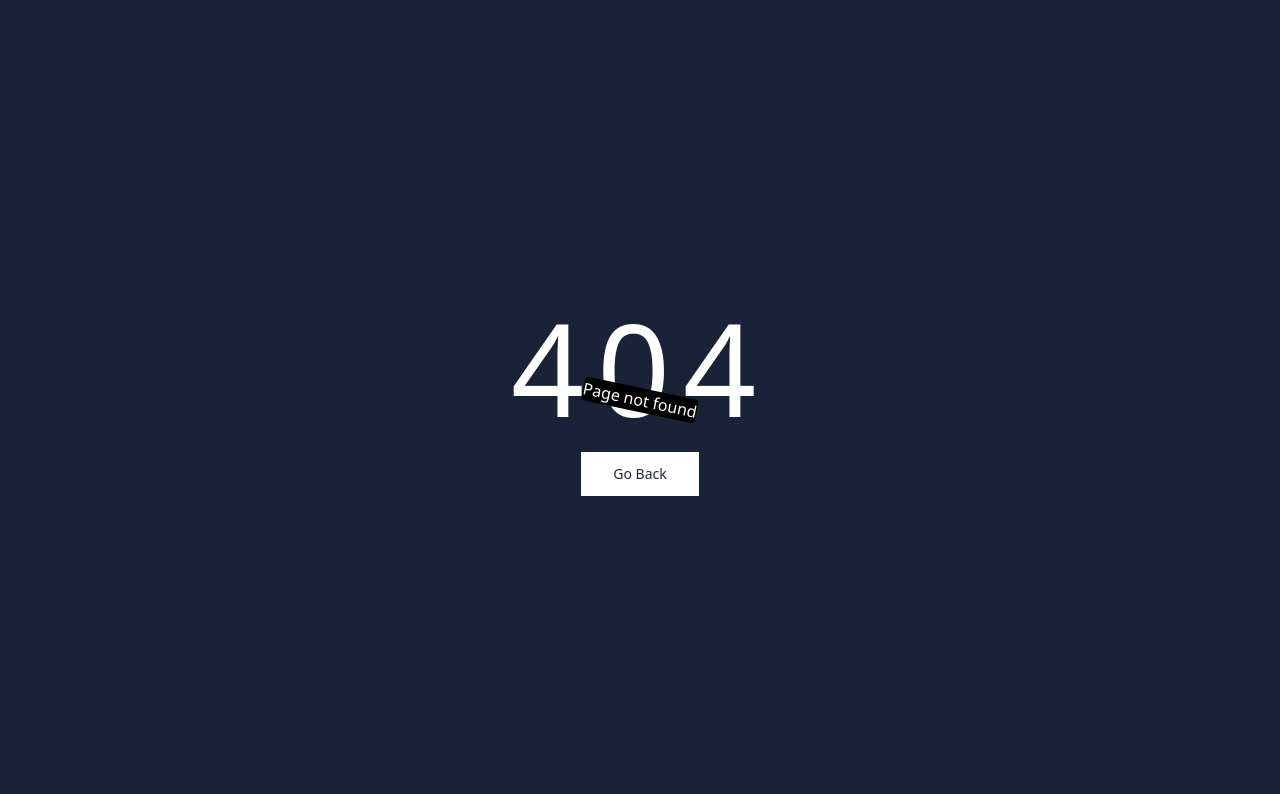
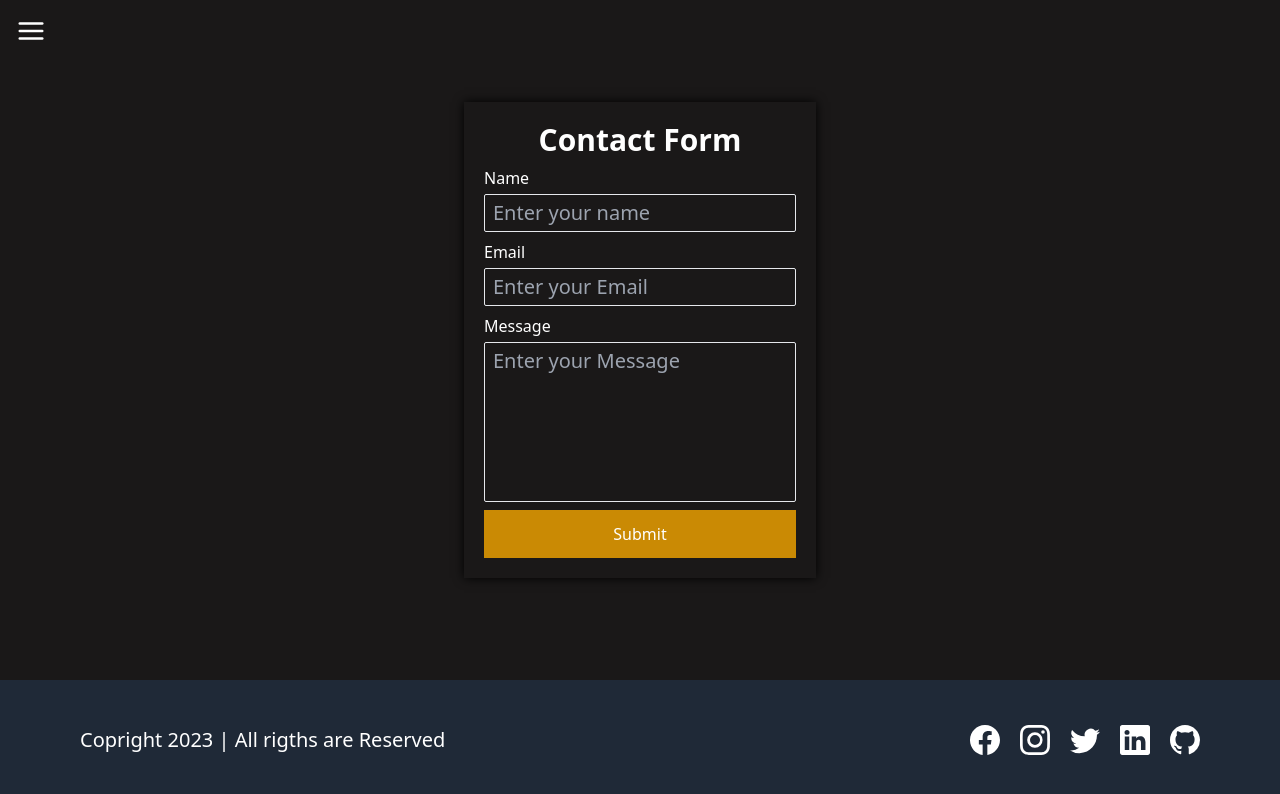
Before and after one commit to ManasHalari/lms-fontend, a React (Vite) app in the folder lms-frontend/: page /contact in a window 1280 px wide. Before the commit this address had no page. Shown: the top 794 px of the page. Built offline with nearby package versions, Linux system fonts and the light colour scheme.

Commit message:
Added contact us page

```diff
--- a/lms-frontend/src/App.jsx
+++ b/lms-frontend/src/App.jsx
@@ -7,6 +7,7 @@ import { Route,Routes } from "react-router-dom"
 import AboutUs from "./Layouts/AboutUs"
 import Login from "./Layouts/Login"
 import SignUp from "./Layouts/SignUp"
+import Contact from "./Pages/Contact"
 import CourseList from "./Pages/Course/CourseList"
 import HomePage from "./Pages/HomePage"
 import PageNotFound from "./Pages/PageNotFound"
@@ -22,6 +23,8 @@ function App() {
     <Route path="/about" element={<AboutUs />} />
     <Route path="/signup" element={<SignUp />} />
     <Route path="/login" element={<Login />} />
+    <Route path="/contact" element={<Contact/>} />
+
     <Route path="/courses" element={<CourseList/> } />
     <Route path="*" element={<PageNotFound/>} />
   </Routes>
--- /dev/null
+++ b/lms-frontend/src/Pages/Contact.jsx
@@ -0,0 +1,114 @@
+import { useState } from "react";
+import {toast} from "react-hot-toast"
+import { useNavigate } from "react-router-dom";
+
+import axiosInstance from "../helpers/axiosInstance";
+import HomeLayout from "../Layouts/HomeLayout"
+
+
+function Contact() {
+   const navigate=useNavigate()
+    const [userInput,setUserInput]=useState({
+        name:"",
+        email:"",
+        message:""
+    })
+    function handleUserInput(e) {
+        const {name,value}=e.target;
+        console.log(name,value);
+        setUserInput({
+    ...userInput,
+    [name]: value
+                })
+
+
+    }
+    async function onFormSubmit(e) {
+        e.preventDefault();
+        if (!userInput.name || !userInput.email || !userInput.message) {
+            toast.error("All Fiels are required.")
+            return;
+        }
+        if (!userInput.email.match(/[a-z0-9!#$%&'*+/=?^_`{|}~-]+(?:\.[a-z0-9!#$%&'*+/=?^_`{|}~-]+)*@(?:[a-z0-9](?:[a-z0-9-]*[a-z0-9])?\.)+[a-z0-9](?:[a-z0-9-]*[a-z0-9])?/g)) {
+            toast.error("Email is Invalid.")
+            return;
+        }
+       try{
+        const response=axiosInstance.post("/contact",...userInput)
+        toast.promise(response,{
+            loading:"Your message is Sunmitting.",
+            success:"Message is Submitted",
+            error:"Failed to submit your message."
+        })
+           const contactResponse=await response;
+           console.log(contactResponse);
+           if (contactResponse?.data?.success) {
+            setUserInput({
+                name:"",
+                email:"",
+                message:""
+            })
+            navigate("/")
+
+           }
+       }catch(error){
+        toast.error("Falied to submit the form.")
+       }
+    }
+  return(
+        <HomeLayout>
+        <div className="flex justify-center items-center h-[85vh]">
+        <form className="flex flex-col items-center justify-center gap-2 text-white p-5 shadow-[0_0_10px_black] w-[22rem]" noValidate onSubmit={onFormSubmit}>
+            <h1 className="text-3xl text-center font-bold">
+                Contact Form
+            </h1>
+            <div className="flex flex-col w-full gap-1">
+            <label htmlFor="name">Name</label>
+            <input
+            type="text"
+            className="w-full rounded-sm text-xl bg-transparent px-2 py-1 border"
+            id="name"
+            name="name"
+            onChange={handleUserInput}
+            value={userInput.name}
+            placeholder="Enter your name"
+            />
+            </div>
+            <div className="flex flex-col w-full gap-1">
+            <label htmlFor="email">Email</label>
+            <input
+            type="email"
+            className="w-full rounded-sm text-xl bg-transparent px-2 py-1 border"
+            id="email"
+            name="email"
+            placeholder="Enter your Email"
+            onChange={handleUserInput}
+            value={userInput.email}
+            />
+            </div>
+            <div className="flex flex-col w-full gap-1">
+            <label htmlFor="message">Message</label>
+            <textarea
+
+            className="w-full rounded-sm text-xl bg-transparent px-2 py-1 border resize-none h-40"
+            id="message"
+            name="message"
+            placeholder="Enter your Message"
+            onChange={handleUserInput}
+            value={userInput.message}
+            />
+            </div>
+            <button className="bg-yellow-600 hover:bg-yellow-500 w-full p-3 cursor-pointer transition-all ease-in-out duration-300" type="submit">
+                Submit
+            </button>
+         </form>
+        </div>
+        </HomeLayout>
+
+
+
+
+  );
+}
+
+export default Contact
```
